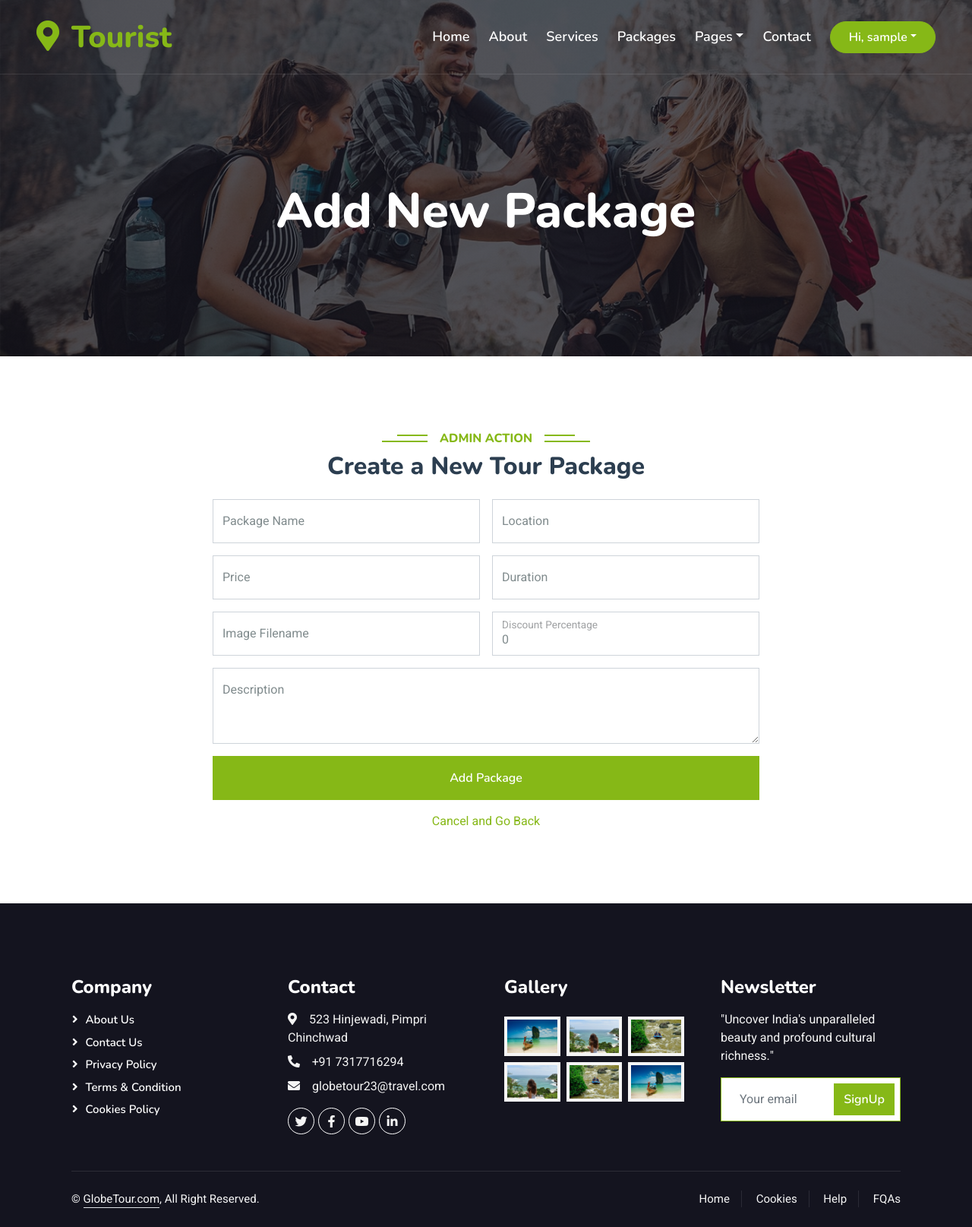
After one commit to Sagar231101/MCA-Project, a Flask app: page /admin/package/add in a window 1280 px wide. The commit adds this page. Shown: the whole page at 76% size. Run offline with Flask 3, Linux system fonts and the light colour scheme; the visitor is signed in with stand-in values (Sample User, id 1); some libraries are stand-ins or nearby versions.

Commit message:
admin dashboard updated and add_package for admin activated

```diff
--- a/app.py
+++ b/app.py
@@ -564,13 +564,9 @@ def packages_page():
 
     return render_template('package.html', packages=packages, search_country=search_country)
 
-
 @app.route('/booking', methods=['GET', 'POST'])
 @login_required
 def booking():
-    print("\n--- STEP 1: AT BOOKING PAGE ---")
-    print(f"Session before processing: {session}")
-
     packages = fetch_all("SELECT id, name, location, price FROM package ORDER BY name")
     preselect_package_id = request.args.get('preselect_id', type=int)
     preselected_package = None
@@ -589,6 +585,18 @@ def booking():
             flash('Please select a package, travel date, and at least one adult.', 'danger')
             return redirect(url_for('booking', preselect_id=package_id))
 
+        # ✅ START: DATE FORMAT CORRECTION FOR DD-MM-YYYY
+        try:
+            # Parse the incoming date (e.g., '23-09-2025') from the form
+            dt_object = datetime.strptime(travel_date_str.strip(), '%d-%m-%Y')
+            # Reformat it to the standard 'YYYY-MM-DD' for the database and session
+            travel_date_for_db = dt_object.strftime('%Y-%m-%d')
+        except ValueError:
+            # If the date format is wrong, show an error
+            flash('Invalid date format. Please use DD-MM-YYYY.', 'danger')
+            return redirect(url_for('booking', preselect_id=package_id))
+        # ✅ END: DATE FORMAT CORRECTION
+
         package_details = fetch_one("SELECT id, name, price FROM package WHERE id = %s", (package_id,))
         base_price_raw = package_details['price'].replace('₹', '').replace(',', '')
         base_price = float(base_price_raw)
@@ -597,7 +605,7 @@ def booking():
         session['temp_booking'] = {
             'package_id': package_id,
             'package_name': package_details['name'],
-            'travel_date': travel_date_str,
+            'travel_date': travel_date_for_db, # Use the correctly formatted date string
             'num_adults': num_adults,
             'num_children': num_children,
             'total_price': total_price,
@@ -605,7 +613,6 @@ def booking():
             'user_id': user_id
         }
         session.modified = True
-        print(f"Session after adding booking details: {session}")
         return redirect(url_for('add_passengers'))
 
     return render_template('booking.html', packages=packages, preselected_package=preselected_package)
--- /dev/null
+++ b/templates/admin/add_package.html
@@ -0,0 +1,99 @@
+<!DOCTYPE html>
+<html lang="en">
+<head>
+    <title>Admin - Add New Package</title>
+    {% include 'head.html' %}
+</head>
+<body>
+    {% include 'navbar.html' %}
+    <div class="container-fluid bg-primary py-5 mb-5 hero-header">
+        <div class="container py-5">
+            <div class="row justify-content-center py-5">
+                <div class="col-lg-10 pt-lg-5 mt-lg-5 text-center">
+                    <h1 class="display-3 text-white animated slideInDown">Add New Package</h1>
+                </div>
+            </div>
+        </div>
+    </div>
+
+    <div class="container-xxl py-5">
+        <div class="container">
+            <div class="row justify-content-center">
+                <div class="col-lg-8 wow fadeInUp" data-wow-delay="0.3s">
+                    <div class="text-center mb-4">
+                        <h6 class="section-title bg-white text-center text-primary px-3">Admin Action</h6>
+                        <h2 class="mb-2">Create a New Tour Package</h2>
+                    </div>
+
+                    <!-- Flash Messages -->
+                    {% with messages = get_flashed_messages(with_categories=true) %}
+                        {% if messages %}
+                            {% for category, message in messages %}
+                                <div class="alert alert-{{ category }} alert-dismissible fade show" role="alert">
+                                    {{ message }}
+                                    <button type="button" class="btn-close" data-bs-dismiss="alert" aria-label="Close"></button>
+                                </div>
+                            {% endfor %}
+                        {% endif %}
+                    {% endwith %}
+
+                    <form action="{{ url_for('add_package') }}" method="POST">
+                        <div class="row g-3">
+                            <div class="col-md-6">
+                                <div class="form-floating">
+                                    <input type="text" class="form-control" id="name" name="name" placeholder="Package Name" required>
+                                    <label for="name">Package Name</label>
+                                </div>
+                            </div>
+                            <div class="col-md-6">
+                                <div class="form-floating">
+                                    <input type="text" class="form-control" id="location" name="location" placeholder="Location" required>
+                                    <label for="location">Location</label>
+                                </div>
+                            </div>
+                            <div class="col-md-6">
+                                <div class="form-floating">
+                                    <input type="text" class="form-control" id="price" name="price" placeholder="Price (e.g., ₹21,000)" required>
+                                    <label for="price">Price</label>
+                                </div>
+                            </div>
+                            <div class="col-md-6">
+                                <div class="form-floating">
+                                    <input type="text" class="form-control" id="days" name="days" placeholder="Duration (e.g., 5 days)" required>
+                                    <label for="days">Duration</label>
+                                </div>
+                            </div>
+                            <div class="col-md-6">
+                                <div class="form-floating">
+                                    <input type="text" class="form-control" id="img" name="img" placeholder="Image Filename (e.g., package.jpg)" required>
+                                    <label for="img">Image Filename</label>
+                                </div>
+                            </div>
+                            <div class="col-md-6">
+                                <div class="form-floating">
+                                    <input type="number" class="form-control" id="discount_percentage" name="discount_percentage" placeholder="Discount %" value="0" min="0" max="100">
+                                    <label for="discount_percentage">Discount Percentage</label>
+                                </div>
+                            </div>
+                            <div class="col-12">
+                                <div class="form-floating">
+                                    <textarea class="form-control" placeholder="Package Description" id="description" name="description" style="height: 100px"></textarea>
+                                    <label for="description">Description</label>
+                                </div>
+                            </div>
+                            <div class="col-12">
+                                <button class="btn btn-primary w-100 py-3" type="submit">Add Package</button>
+                            </div>
+                        </div>
+                    </form>
+                    <div class="text-center mt-3">
+                        <a href="{{ url_for('admin_packages') }}">Cancel and Go Back</a>
+                    </div>
+                </div>
+            </div>
+        </div>
+    </div>
+    {% include 'footer.html' %}
+    {% include 'script.html' %}
+</body>
+</html>
--- a/templates/booking.html
+++ b/templates/booking.html
@@ -88,7 +88,7 @@
                                             data-td-format="YYYY-MM-DD" {# Crucial for date format #}
                                             required
                                         />
-                                        <label for="datetime">Travel Date (YYYY-MM-DD)</label>
+                                        <label for="datetime">Travel Date (DD-MM-YYYY)</label>
                                     </div>
                                 </div>
                                 <div class="col-md-6"> {# Number of Adults Field #}
@@ -142,13 +142,13 @@
                                 <div class="col-md-6">
                                     <div class="form-floating date" id="date_start" data-target-input="nearest">
                                         <input type="text" class="form-control bg-transparent datetimepicker-input" id="custom_start_date" name="custom_start_date" placeholder="Start Date" data-target="#date_start" data-toggle="datetimepicker" required />
-                                        <label for="custom_start_date">Start Date (YYYY-MM-DD)</label>
+                                        <label for="custom_start_date">Start Date (DD-MM-YYYY)</label>
                                     </div>
                                 </div>
                                 <div class="col-md-6">
                                     <div class="form-floating date" id="date_end" data-target-input="nearest">
                                         <input type="text" class="form-control bg-transparent datetimepicker-input" id="custom_end_date" name="custom_end_date" placeholder="End Date" data-target="#date_end" data-toggle="datetimepicker" required />
-                                        <label for="custom_end_date">End Date (YYYY-MM-DD)</label>
+                                        <label for="custom_end_date">End Date (DD-MM-YYYY)</label>
                                     </div>
                                 </div>
                                 <div class="col-md-6">
```
Also changed, not shown: templates/admin/bookings.html (+28 -23 lines).
